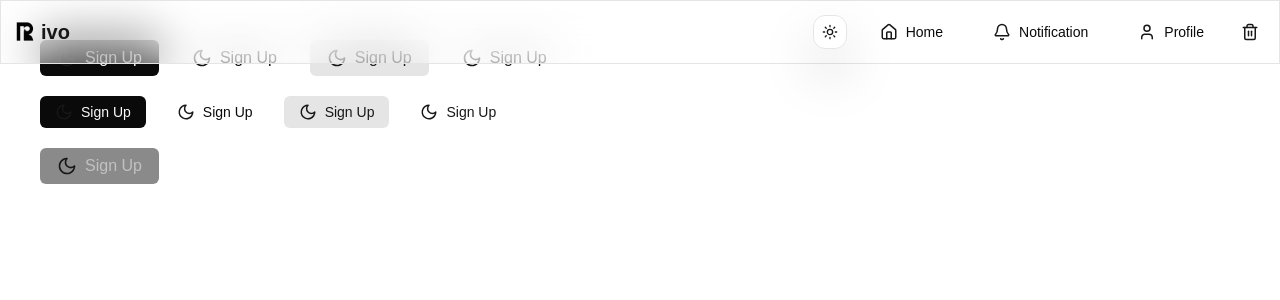
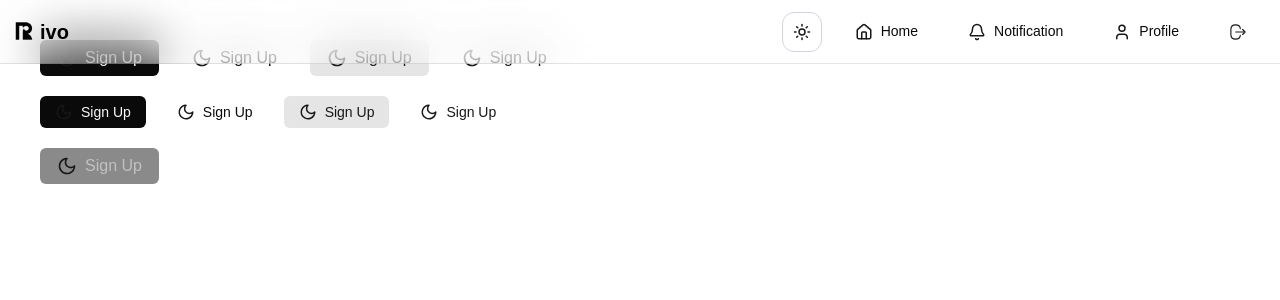
Before and after one commit to HediyeSeza/Rivo, a React (Vite) app: page / in a window 1280 px wide. Shown: the top 300 px of the page. Built offline with nearby package versions, Linux system fonts and the light colour scheme; a web font is replaced by a local one.

Commit message:
feat: add dark and light theme

```diff
--- a/src/components/Header/Header.tsx
+++ b/src/components/Header/Header.tsx
@@ -1,61 +1,121 @@
+import { useState } from "react";
+
 import Logo from "../common/Logo/Logo";
 import Icon from "../common/Icon/Icon";
 import Button from "../common/Button/Button";
-import { useState } from "react";
 import MobileMenu from "./MobileMenu/MobileMenu";
+
+import { useTheme } from "../../context/ThemeContext";
 
 function Header() {
   const [isMenuOpen, setIsMenuOpen] = useState(false);
+
+  const { theme, toggleTheme } = useTheme();
+
   return (
-    <header className="flex w-full h-16 items-center justify-between border border-[#E5E5E5] fixed left-0 right-0 top-0 z-40 bg-white/30 backdrop-blur-xl dark:bg-[#0A0A0A99]">
+    <header
+      className="
+        fixed left-0 right-0 top-0 z-40
+        flex h-16 w-full items-center justify-between
+        border-b border-black/10
+        bg-white/30
+        backdrop-blur-xl
+        dark:border-white/10
+        dark:bg-black/30
+      "
+    >
+      {/* Logo */}
       <div className="flex items-center pl-2">
         <Logo />
-        <h1 className="font-bold text-xl text-[]">ivo</h1>
+
+        <h1 className="text-xl font-bold text-black dark:text-white">
+          ivo
+        </h1>
       </div>
 
-      <nav className="flex items-center gap-4 mr-2 relative">
-        <button>
-          <div className="flex border border-[#E5E5E5] bg-white hover:bg-gray-100 rounded-md items-center justify-center p-2 drop-shadow-2xl">
-            <Icon name="Light" size={16} />
-          </div>
-        </button>
+      <nav className="relative mr-2 flex items-center gap-4">
+
+        {/* Theme Toggle */}
+       <button
+  type="button"
+  onClick={toggleTheme}
+  className="
+    flex h-10 w-10 items-center justify-center
+    rounded-xl
+    !border
+  !border-gray-300
+  !bg-transparent
+    border border-black/10
+    bg-transparent
+    transition-all duration-200
+    hover:bg-black/5
+    dark:border-white/10
+    dark:hover:bg-white/5
+  "
+>
+  <Icon
+    name={theme === "dark" ? "Moon" : "Light"}
+    size={18}
+  />
+</button>
+
+        {/* Mobile Menu */}
         <Button
           className="md:!hidden"
           variant="primary"
           icon={<Icon name="Person" size={18} />}
           onClick={() => setIsMenuOpen(true)}
         >
-          <span></span>
+          <span />
         </Button>
-        <MobileMenu isOpen={isMenuOpen} onClose={() => setIsMenuOpen(false)} />
+
+        <MobileMenu
+          isOpen={isMenuOpen}
+          onClose={() => setIsMenuOpen(false)}
+        />
+
+        {/* Home */}
         <Button
           className="!hidden md:!flex"
           variant="secondary"
           icon={<Icon name="Home" size={18} />}
         >
-          <span className="font-normal text-[14px]">Home</span>
+          <span className="text-[14px] font-normal">
+            Home
+          </span>
         </Button>
+
+        {/* Notification */}
         <Button
           className="!hidden md:!flex"
           variant="secondary"
           icon={<Icon name="notif" size={18} />}
         >
-          <span className="font-normal text-[14px]">Notification</span>
+          <span className="text-[14px] font-normal">
+            Notification
+          </span>
         </Button>
+
+        {/* Profile */}
         <Button
           className="!hidden md:!flex"
           variant="secondary"
           icon={<Icon name="Person" size={18} />}
         >
-          <span className="font-normal text-[14px]">Profile</span>
+          <span className="text-[14px] font-normal">
+            Profile
+          </span>
         </Button>
+
+        {/* Logout */}
         <Button
-          className="!hidden md:!flex w-2 "
+          className="!hidden md:!flex"
           variant="secondary"
-          icon={<Icon name="Tash" size={18} />}
+          icon={<Icon name="Logout" size={18} />}
         >
-          <span></span>
+          <span />
         </Button>
+
       </nav>
     </header>
   );
--- /dev/null
+++ b/src/context/ThemeContext.tsx
@@ -0,0 +1,58 @@
+import { createContext, useContext, useEffect, useState } from "react";
+
+type Theme = "light" | "dark";
+
+interface ThemeContextType {
+  theme: Theme;
+  toggleTheme: () => void;
+}
+
+const ThemeContext = createContext<ThemeContextType | undefined>(undefined);
+
+export const ThemeProvider = ({
+  children,
+}: {
+  children: React.ReactNode;
+}) => {
+  const [theme, setTheme] = useState<Theme>(() => {
+    const savedTheme = localStorage.getItem("theme");
+
+    if (savedTheme === "dark" || savedTheme === "light") {
+      return savedTheme;
+    }
+
+    return window.matchMedia("(prefers-color-scheme: dark)").matches
+      ? "dark"
+      : "light";
+  });
+
+  useEffect(() => {
+    const root = document.documentElement;
+
+    root.classList.toggle("dark", theme === "dark");
+
+    localStorage.setItem("theme", theme);
+  }, [theme]);
+
+  const toggleTheme = () => {
+    setTheme((currentTheme) =>
+      currentTheme === "light" ? "dark" : "light"
+    );
+  };
+
+  return (
+    <ThemeContext.Provider value={{ theme, toggleTheme }}>
+      {children}
+    </ThemeContext.Provider>
+  );
+};
+
+export const useTheme = () => {
+  const context = useContext(ThemeContext);
+
+  if (!context) {
+    throw new Error("useTheme must be used inside ThemeProvider");
+  }
+
+  return context;
+};
--- a/src/main.tsx
+++ b/src/main.tsx
@@ -1,15 +1,18 @@
 import { StrictMode } from "react";
 import { createRoot } from "react-dom/client";
-import "./globals.css";
 
 import App from "./App";
+import { ThemeProvider } from "./context/ThemeContext";
 
+import "./globals.css";
 import "./styles/variables.css";
 import "./styles/globals.css";
 import "./styles/typography.css";
 
 createRoot(document.getElementById("root")!).render(
   <StrictMode>
-    <App />
+    <ThemeProvider>
+      <App />
+    </ThemeProvider>
   </StrictMode>,
 );
```
